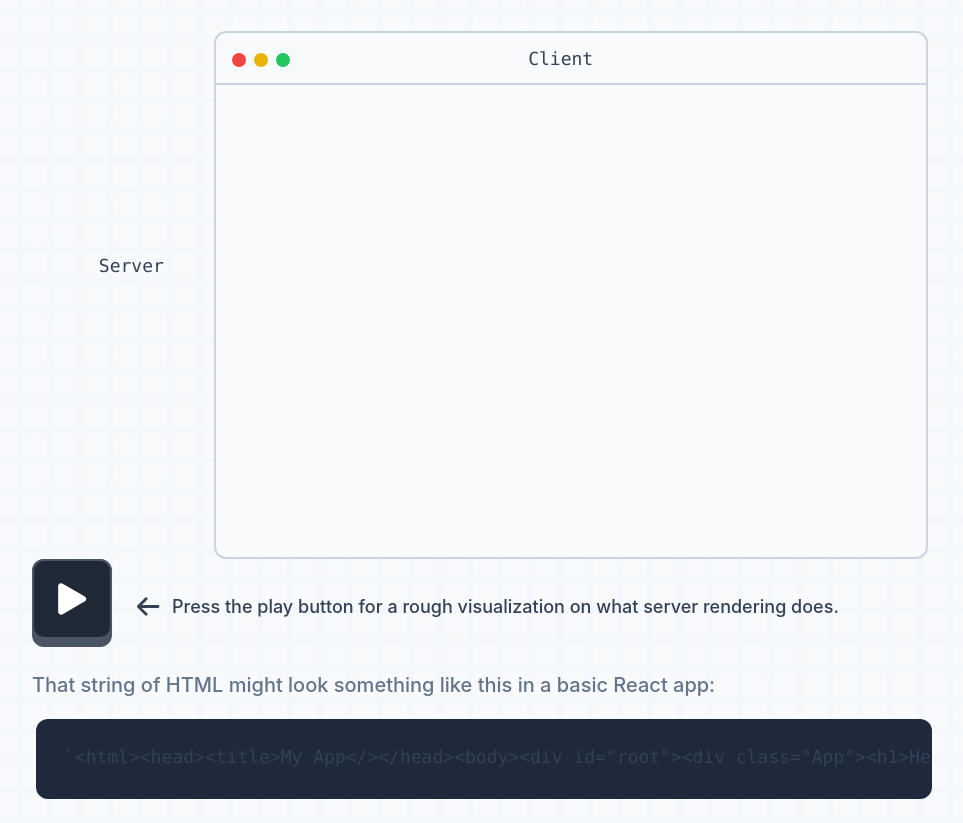
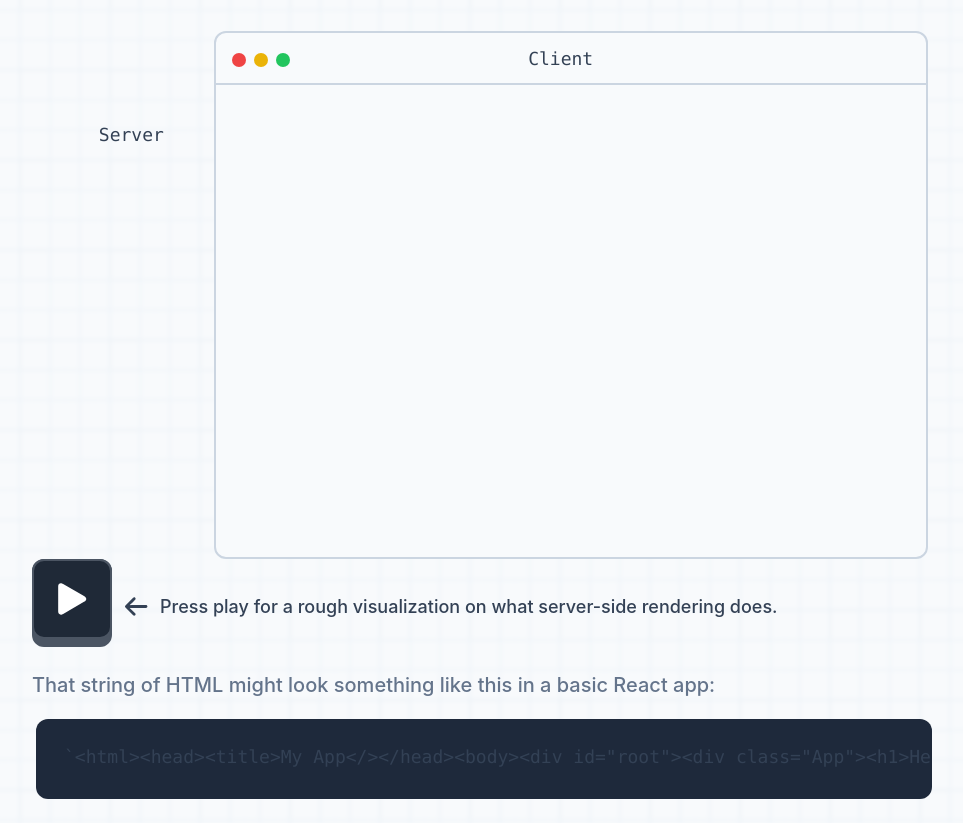
Before and after one commit to ricardonunez-io/servercomponents, a Next.js app: page /what-are-react-server-components in a window 1280 px wide. Shown: the part 740-1563 px from the top of the page, without its empty margins (160-1123 px from the left). Built offline with nearby package versions, Linux system fonts and the light colour scheme; a web font is replaced by a local one.

Commit message:
Updated caption and animation to be more fluid

```diff
--- a/app/(posts)/what-are-react-server-components/rscs.mdx
+++ b/app/(posts)/what-are-react-server-components/rscs.mdx
@@ -13,7 +13,7 @@ Running React components on the server might seem familiar if you've heard of "s
 
 What pre-rendering means is that we're essentially rendering your React component tree (pre-animations, pre-hooks, etc.) as HTML and sending it to the browser, using React's `renderToString(){:js}` method.
 
-<ServerRendering caption={"Press the play button for a rough visualization on what server rendering does."} />
+<ServerRendering caption={"Press play for a rough visualization on what server-side rendering does."} />
 
 That string of HTML might look something like this in a basic React app:
 
--- a/app/(posts)/what-are-react-server-components/server-rendering.tsx
+++ b/app/(posts)/what-are-react-server-components/server-rendering.tsx
@@ -51,11 +51,10 @@ function PlayButton() {
 function Arrow() {
 	return (
 		<svg
-			width="24"
-			height="20"
 			viewBox="0 0 12 10"
 			fill="none"
 			xmlns="http://www.w3.org/2000/svg"
+			className="w-4 h-4 sm:w-6 sm:h-6 md:w-6 md:h-6 text-current"
 		>
 			<path
 				d="M0.494141 4.75781C0.494141 4.54688 0.572266 4.36719 0.728516 4.21875L4.56055 0.386719C4.64258 0.304688 4.72656 0.246094 4.8125 0.210938C4.90234 0.171875 4.99219 0.152344 5.08203 0.152344C5.29688 0.152344 5.4707 0.21875 5.60352 0.351562C5.73633 0.484375 5.80273 0.648438 5.80273 0.84375C5.80273 0.949219 5.78125 1.04688 5.73828 1.13672C5.69922 1.22266 5.64648 1.29883 5.58008 1.36523L4.26758 2.68945L2.1875 4.59961L1.91797 4.14844L4.05078 4.03125H10.9648C11.1875 4.03125 11.3672 4.09961 11.5039 4.23633C11.6406 4.36914 11.709 4.54297 11.709 4.75781C11.709 4.97656 11.6406 5.1543 11.5039 5.29102C11.3672 5.42383 11.1875 5.49023 10.9648 5.49023H4.05078L1.91797 5.36719L2.1875 4.92773L4.26758 6.82617L5.58008 8.15039C5.64648 8.2168 5.69922 8.29297 5.73828 8.37891C5.78125 8.46484 5.80273 8.5625 5.80273 8.67188C5.80273 8.86719 5.73633 9.03125 5.60352 9.16406C5.4707 9.29688 5.29688 9.36328 5.08203 9.36328C4.89453 9.36328 4.72461 9.28711 4.57227 9.13477L0.728516 5.29688C0.572266 5.14844 0.494141 4.96875 0.494141 4.75781Z"
@@ -159,23 +158,20 @@ export default function ServerRendering({ caption }: { caption: string }) {
 		await navAnimate(
 			navScope.current,
 			{ opacity: 1, translateY: [-20, 0] },
-			{ delay: 5.5, duration: 0.5 }
+			{ delay: 5.5 }
 		);
-		await copyAnimate(
-			copyScope.current,
-			{ opacity: 1, translateY: [-20, 0] },
-			{ delay: -0.2, duration: 0.5 }
-		);
-		await heroAnimate(
-			heroScope.current,
-			{ opacity: 1, translateY: [-20, 0] },
-			{ delay: -0.2, duration: 0.5 }
-		);
-		await logoCloudAnimate(
-			logoCloudScope.current,
-			{ opacity: 1, translateY: [-20, 0] },
-			{ delay: -0.2, duration: 0.5 }
-		);
+		await copyAnimate(copyScope.current, {
+			opacity: 1,
+			translateY: [-20, 0],
+		});
+		await heroAnimate(heroScope.current, {
+			opacity: 1,
+			translateY: [-20, 0],
+		});
+		await logoCloudAnimate(logoCloudScope.current, {
+			opacity: 1,
+			translateY: [-20, 0],
+		});
 
 		await navAnimate(
 			navScope.current,
@@ -224,7 +220,7 @@ export default function ServerRendering({ caption }: { caption: string }) {
 								`&lt;html/&gt;`
 							</code>
 						</m.div>
-						<code className="absolute translate-x-[44%] -mt-[59px]">
+						<code className="absolute translate-x-[44%] -translate-y-[250%] sm:-translate-y-[328%] md:-translate-y-[570%]">
 							Server
 						</code>
 						<Image
@@ -329,7 +325,7 @@ export default function ServerRendering({ caption }: { caption: string }) {
 				</div>
 			</div>
 			<div className="flex items-center">
-				<div className="mr-6">
+				<div className="mr-3">
 					<div className="w-12 h-[56px] sm:w-16 sm:h-[72px] md:w-20 md:h-[88px] bg-gray-600 rounded-xl border-2 border-gray-600 absolute" />
 					<button
 						onClick={handleClick}
@@ -341,7 +337,10 @@ export default function ServerRendering({ caption }: { caption: string }) {
 					</button>
 				</div>
 				<div className="flex gap-x-3 items-center text-sm sm:text-base md:text-lg text-center mt-4">
-					<Arrow /> {caption}
+					<div>
+						<Arrow />
+					</div>
+					<div>{caption}</div>
 				</div>
 			</div>
 		</div>
```
